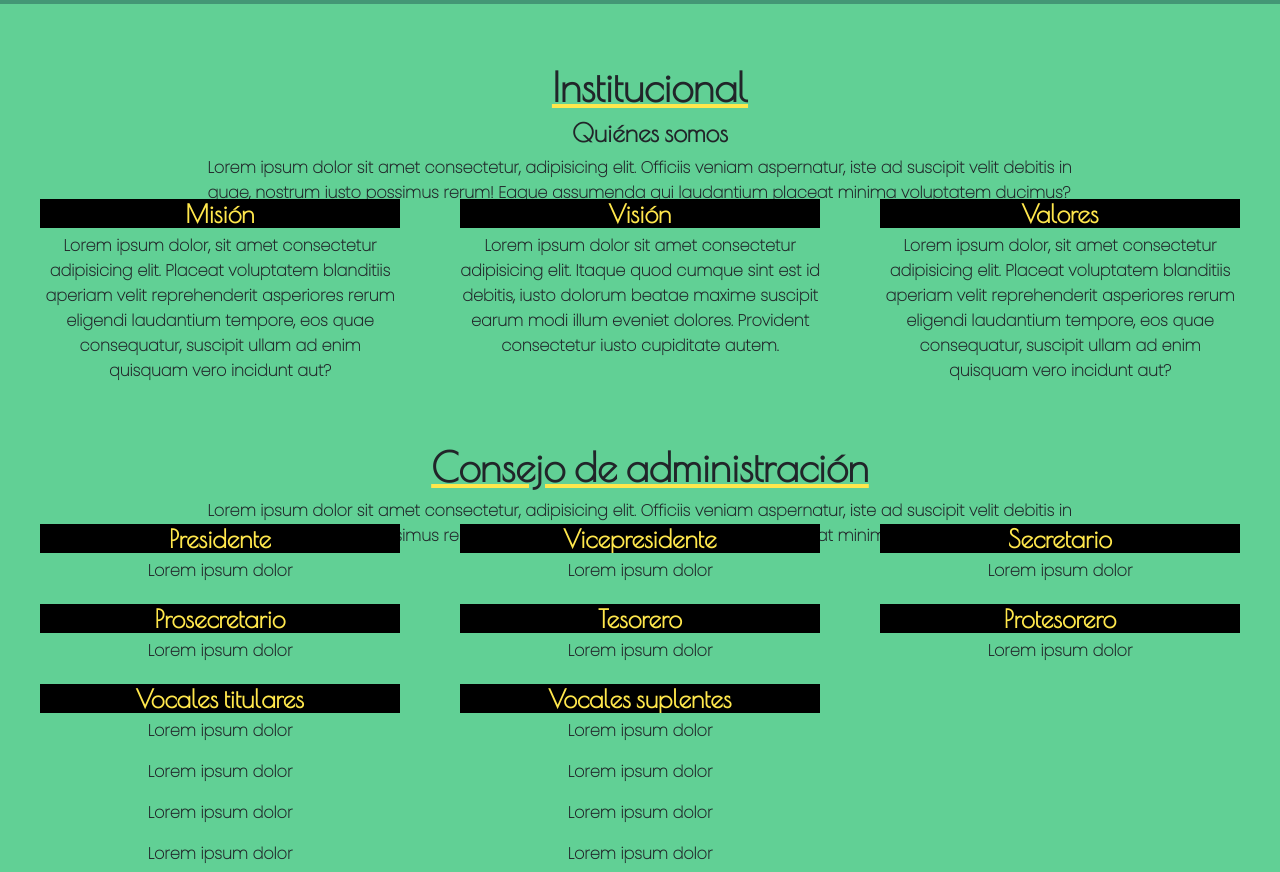
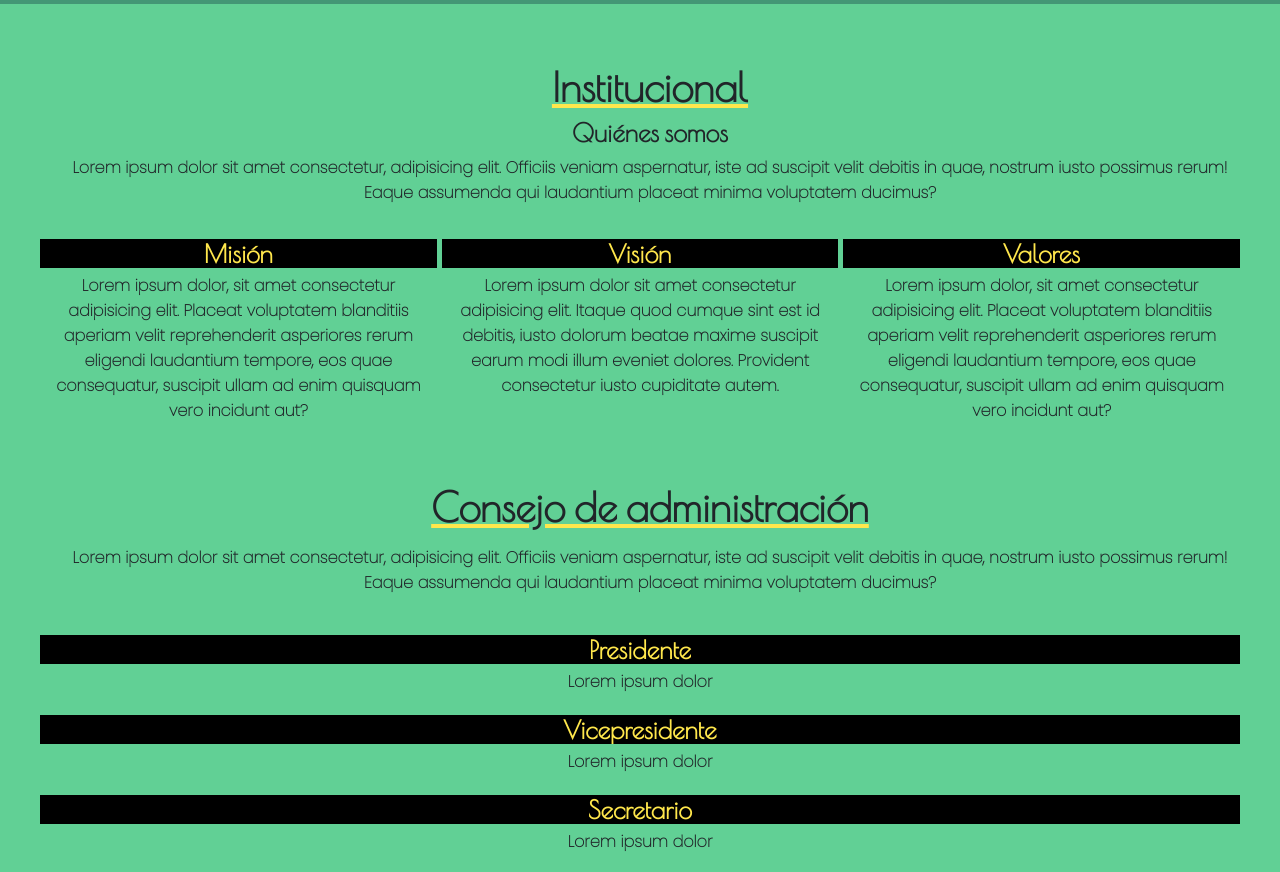
Before and after one commit to YJArregui/preEntrega3-arregui, a plain HTML site: page paginas/institucional.html in a window 1280 px wide. Shown: the part 66-938 px from the top of the page. Drawn offline with nearby package versions, Linux system fonts and the light colour scheme.

Commit message:
grid en pagina institucional

```diff
--- a/css/style.css
+++ b/css/style.css
@@ -147,35 +147,97 @@ main{
 
 /* Pagina institucional*/
 
+.institucionalmain{
+    padding-top: 90px;
+    padding-bottom: 0px;
+    display: grid;
+    grid-template-columns: repeat(4, 1fr);
+    grid-template-areas:
+        "sectionuno sectionuno sectionuno sectionuno"
+        "sectiondos sectiondos sectiondos sectiondos"
+        "espacio espacio espacio espacio"
+    ;
+}
+.griduno{
+    grid-area: sectionuno;
+}
+.griddos{
+    grid-area: sectiondos;
+}
 .institucional-quienesSomos{
     height: 175px;
-    display: flex;
-    flex-direction: column;
-    justify-content: space-between;
     padding: 40px 40px 40px 60px;
-    align-items: center;
+    display: grid;
+    grid-template-columns: repeat(4, 1fr);
+    grid-template-areas:
+    "h2 h2 h2 h2"
+    "h3 h3 h3 h3"
+    "informacion informacion informacion informacion"
+    ;
+    justify-content: center;
 }
 .institucional__titulo{
     font: bold 40px 'Poiret One', cursive;
     text-decoration: underline #ffe74c;
+    grid-area: h2;
+    text-align: center;
 }
 .institucional__subtitulo{
     font: bold 25px 'Poiret One', cursive;
+    grid-area: h3;
+    text-align: center;
 }
 .institucional__informacion{
     font: bold 16px 'Poppins', sans-serif;
-    width: 75%;
+    width: 100%;
+    display: grid;
+    grid-area: informacion;
+    text-align: center;
+    margin-bottom: 20px;
 }
 .institucional-operandis{
-    display: flex;
-    flex-flow: row wrap;
+    padding: 0px 40px;
+    display: grid;
+    grid-template-columns: repeat(3, 1fr);
+    grid-template-areas:
+    "contenedor1 contenedor2 contenedor3";
+    justify-content: space-around;
+    grid-column-gap: 5px;
+    margin-top: 40px;
+}
+
+.institucional-operandis2{
     padding: 0px 40px;
     justify-content: space-around;
     justify-content: space-between;
+    display: grid;
+    grid-template-columns: repeat(4, 1fr);
+    grid-template-areas:
+    "contenedor4 contenedor4 contenedor4 contenedor4"
+    "contenedor5 contenedor5 contenedor5 contenedor5"
+    "contenedor6 contenedor6 contenedor6 contenedor6"
+    "contenedor7 contenedor7 contenedor7 contenedor7"
+    "contenedor8 contenedor8 contenedor8 contenedor8"
+    "contenedor9 contenedor9 contenedor9 contenedor9"
+    "contenedor10 contenedor10 contenedor10 contenedor10"
+    "contenedor11 contenedor11 contenedor11 contenedor11";
 }
-.operandis__contenedor{
-    width: 30%;
+.operandis__contenedor1{
+    width: 100%;
     margin-bottom: 5px;
+    grid-area: contenedor1;
+    align-content: center;
+
+}
+.operandis__contenedor2{
+    width: 100%;
+    margin-bottom: 5px;
+    grid-area: contenedor2;
+}
+.operandis__contenedor3{
+    width: 100%;
+    margin-bottom: 5px;
+    grid-area: contenedor3;
 }
 .operandis__h3{
     font: bold 25px 'Poiret One', cursive;
@@ -189,16 +251,70 @@ main{
     font: bold 16px 'Poppins', sans-serif;
     text-align: center;
 }
+.institucional__titulo2{
+    font: bold 40px 'Poiret One', cursive;
+    text-decoration: underline #ffe74c;
+    grid-area: h2;
+    text-align: center;
+    margin-bottom: 15px;
+}
 .institucional-consejo{
-    height: 120px;
-    display: flex;
-    flex-direction: column;
     justify-content: space-between;
     align-items: center;
-    padding: 40px 40px 40px 60px;
+    padding: 40px 40px 20px 60px;
+    grid-area: consejo;
+}
+.operandis__contenedor4{
+    width: 100%;
+    margin-bottom: 5px;
+    grid-area: contenedor4;
+    align-content: center;
+}
+.operandis__contenedor5{
+    width: 100%;
+    margin-bottom: 5px;
+    grid-area: contenedor5;
+    align-content: center;
+}
+.operandis__contenedor6{
+    width: 100%;
+    margin-bottom: 5px;
+    grid-area: contenedor6;
+    align-content: center;
+}
+.operandis__contenedor7{
+    width: 100%;
+    margin-bottom: 5px;
+    grid-area: contenedor7;
+    align-content: center;
+}
+.operandis__contenedor8{
+    width: 100%;
+    margin-bottom: 5px;
+    grid-area: contenedor8;
+    align-content: center;
+}
+.operandis__contenedor9{
+    width: 100%;
+    margin-bottom: 5px;
+    grid-area: contenedor9;
+    align-content: center;
+}
+.operandis__contenedor10{
+    width: 100%;
+    margin-bottom: 5px;
+    grid-area: contenedor10;
+    align-content: center;
+}
+.operandis__contenedor11{
+    width: 100%;
+    margin-bottom: 5px;
+    grid-area: contenedor11;
+    align-content: center;
 }
 .espacio-vacio{
     height: 40px;
+    grid-area: espacio;
 }
 
 /* Pagina servicios*/
--- a/paginas/institucional.html
+++ b/paginas/institucional.html
@@ -45,66 +45,66 @@
                 </div>
             </nav>
         </header>
-        <main>
-            <section>
+        <main class="institucionalmain">
+            <section class="griduno">
                 <div class="institucional-quienesSomos" >
                     <h2 class="institucional__titulo">Institucional</h2>
                     <h3 class="institucional__subtitulo">Quiénes somos</h3>
                     <p class="institucional__informacion">Lorem ipsum dolor sit amet consectetur, adipisicing elit. Officiis veniam aspernatur, iste ad suscipit velit debitis in quae, nostrum iusto possimus rerum! Eaque assumenda qui laudantium placeat minima voluptatem ducimus?</p>
                 </div>
                 <div class="institucional-operandis">
-                    <div class="operandis__contenedor">
+                    <div class="operandis__contenedor1">
                         <h3 class="operandis__h3">Misión</h3>
                         <p class="operandis__texto">Lorem ipsum dolor, sit amet consectetur adipisicing elit. Placeat voluptatem blanditiis aperiam velit reprehenderit asperiores rerum eligendi laudantium tempore, eos quae consequatur, suscipit ullam ad enim quisquam vero incidunt aut?</p>
                     </div>
-                    <div class="operandis__contenedor">
+                    <div class="operandis__contenedor2">
                         <h3 class="operandis__h3">Visión</h3>
                         <p class="operandis__texto">Lorem ipsum dolor sit amet consectetur adipisicing elit. Itaque quod cumque sint est id debitis, iusto dolorum beatae maxime suscipit earum modi illum eveniet dolores. Provident consectetur iusto cupiditate autem.</p>
                     </div>
-                    <div class="operandis__contenedor">
+                    <div class="operandis__contenedor3">
                         <h3 class="operandis__h3">Valores</h3>
                         <p class="operandis__texto">Lorem ipsum dolor, sit amet consectetur adipisicing elit. Placeat voluptatem blanditiis aperiam velit reprehenderit asperiores rerum eligendi laudantium tempore, eos quae consequatur, suscipit ullam ad enim quisquam vero incidunt aut?</p>
                     </div>
                 </div>
             </section>
-            <section>
+            <section class="griddos">
                 <div class="institucional-consejo" >
-                    <h2 class="institucional__titulo">Consejo de administración</h2>
+                    <h2 class="institucional__titulo2">Consejo de administración</h2>
                     <p class="institucional__informacion">Lorem ipsum dolor sit amet consectetur, adipisicing elit. Officiis veniam aspernatur, iste ad suscipit velit debitis in quae, nostrum iusto possimus rerum! Eaque assumenda qui laudantium placeat minima voluptatem ducimus?</p>
                 </div>
-                <div class="institucional-operandis">
-                    <div class="operandis__contenedor">
+                <div class="institucional-operandis2">
+                    <div class="operandis__contenedor4">
                         <h3 class="operandis__h3">Presidente</h3>
                         <p class="operandis__texto">Lorem ipsum dolor</p>
                     </div>
-                    <div class="operandis__contenedor">
+                    <div class="operandis__contenedor5">
                         <h3 class="operandis__h3">Vicepresidente</h3>
                         <p class="operandis__texto">Lorem ipsum dolor</p>
                     </div>
-                    <div class="operandis__contenedor">
+                    <div class="operandis__contenedor6">
                         <h3 class="operandis__h3">Secretario</h3>
                         <p class="operandis__texto">Lorem ipsum dolor</p>
                     </div>
-                    <div class="operandis__contenedor">
+                    <div class="operandis__contenedor7">
                         <h3 class="operandis__h3">Prosecretario</h3>
                         <p class="operandis__texto">Lorem ipsum dolor</p>
                     </div>
-                    <div class="operandis__contenedor">
+                    <div class="operandis__contenedor8">
                         <h3 class="operandis__h3">Tesorero</h3>
                         <p class="operandis__texto">Lorem ipsum dolor</p>
                     </div>
-                    <div class="operandis__contenedor">
+                    <div class="operandis__contenedor9">
                         <h3 class="operandis__h3">Protesorero</h3>
                         <p class="operandis__texto">Lorem ipsum dolor</p>
                     </div>
-                    <div class="operandis__contenedor">
+                    <div class="operandis__contenedor10">
                         <h3 class="operandis__h3">Vocales titulares</h3>
                         <p class="operandis__texto">Lorem ipsum dolor</p>
                         <p class="operandis__texto">Lorem ipsum dolor</p>
                         <p class="operandis__texto">Lorem ipsum dolor</p>
                         <p class="operandis__texto">Lorem ipsum dolor</p>
                     </div>
-                    <div class="operandis__contenedor">
+                    <div class="operandis__contenedor11">
                         <h3 class="operandis__h3">Vocales suplentes</h3>
                         <p class="operandis__texto">Lorem ipsum dolor</p>
                         <p class="operandis__texto">Lorem ipsum dolor</p>
```
